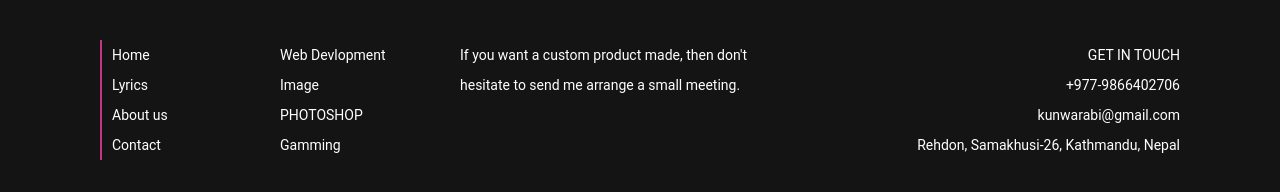
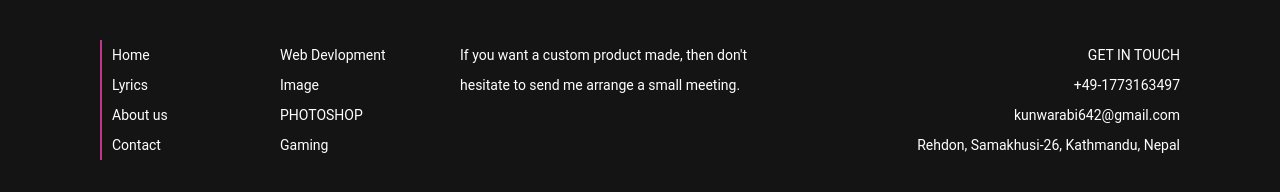
Before and after one commit to Abinash-kunwar/Full-website, a plain HTML site: page index.html in a window 1280 px wide. Shown: the part 1832-2024 px from the top of the page. Drawn offline with Linux system fonts and the light colour scheme; a web font is replaced by a local one.

Commit message:
Update index.html

```diff
--- a/index.html
+++ b/index.html
@@ -157,7 +157,7 @@
                     <li><a href="#">Web Devlopment</a></li>
                     <li><a href="#">Image</a></li>
                     <li><a href="#">PHOTOSHOP</a></li>
-                    <li><a href="#">Gamming</a></li>
+                    <li><a href="#">Gaming</a></li>
                 </ul>
                 <ul>
                     <li>
@@ -166,8 +166,8 @@
                 </ul>
                 <ul>
                     <li><p>GET IN TOUCH</p></li>
-                    <li><p>+977-9866402706</p></li>
-                    <li><p>kunwarabi@gmail.com</p></li>
+                    <li><p>+49-1773163497</p></li>
+                    <li><p>kunwarabi642@gmail.com</p></li>
                     <li><p>Rehdon, Samakhusi-26, Kathmandu, Nepal</p></li>
                 </ul>
             </div>
```
